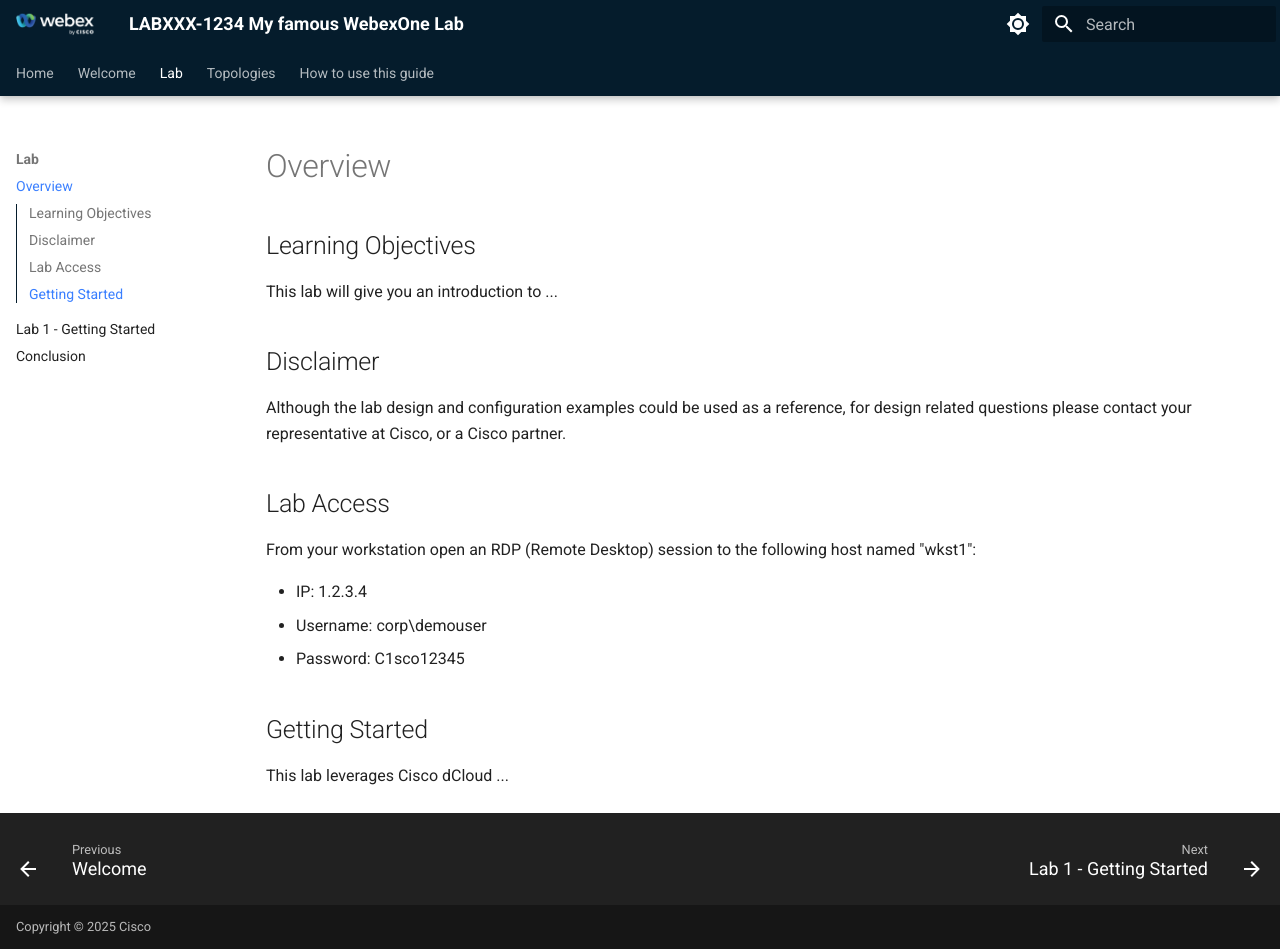
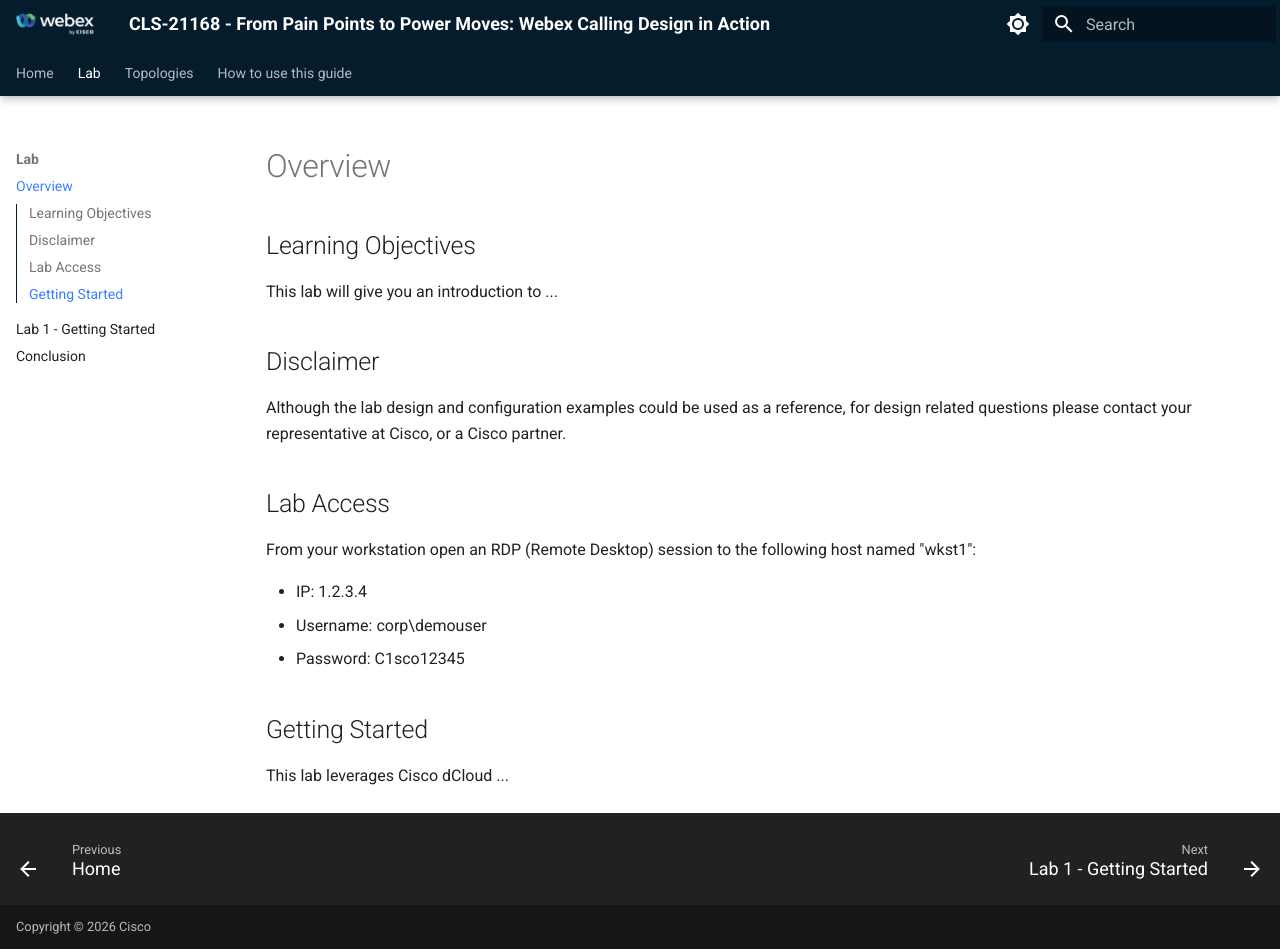
Before and after one commit to WebexCC-SA/CLS-21168, an MkDocs documentation site: the page built from docs/overview.md, in a window 1280 px wide and 949 px high. Built offline with MkDocs 1.6.1 and Material for MkDocs 9.7.7, drawn with Linux system fonts in a browser that asks for light colours.

Commit message:
Lab Setup

```diff
--- a/docs/overrides/home.html
+++ b/docs/overrides/home.html
@@ -332,14 +332,14 @@
                         document.write(descr)
                     </script>
                 </p> -->
-                <!-- <div><a href="overview/" title="{{ page.next_page.title | striptags }}"
+                <div><a href="overview/" title="{{ page.next_page.title | striptags }}"
+                        class="md-button md-button--primary">
+                        Get started
+                    </a></div>
+                    <!-- <div><a href="welcome/" title="{{ page.next_page.title | striptags }}"
                         class="md-button md-button--primary">
                         Get started
                     </a></div> -->
-                    <div><a href="welcome/" title="{{ page.next_page.title | striptags }}"
-                        class="md-button md-button--primary">
-                        Get started
-                    </a></div>
             </div>
         </div>
     </div>
--- a/mkdocs.yml
+++ b/mkdocs.yml
@@ -1,8 +1,8 @@
 ---
-site_name: LABXXX-1234 My famous WebexOne Lab # This must begin with the session ID, e.g. LABXXX-1234 This is my Cisco Live Lab
-site_description: LABXXX-1234 My famous WebexOne Lab # must be same as "site_name"
-site_author: John Doe
-copyright: Copyright &copy; 2025 Cisco
+site_name: "CLS-21168 - From Pain Points to Power Moves: Webex Calling Design in Action" # This must begin with the session ID, e.g. LABXXX-1234 This is my Cisco Live Lab
+site_description: "CLS-21168 - From Pain Points to Power Moves: Webex Calling Design in Action" # must be same as "site_name"
+site_author: Susan Parrish
+copyright: Copyright &copy; 2026 Cisco
 theme:
   name: material
   features:
@@ -35,7 +35,7 @@
   favicon: template_assets/webex75.png
 extra:
   generator: false
-  repo: "https://github.com/kevsimps/wx1_26.git"
+  repo: "https://github.com/WebexCC-SA/CLS-21168.git"
   site_event: test
 extra_css:
   - stylesheets/extra.css
@@ -86,7 +86,7 @@
           format: !!python/name:pymdownx.superfences.fence_code_format
 nav:
   - Home: index.md
-  - Welcome: welcome.md
+  # - Welcome: welcome.md
   - Lab:
       - Overview: overview.md
       - Lab 1 - Getting Started: lab1_getting_started.md
```
Also changed, not shown: README.md (+4 -2 lines).
